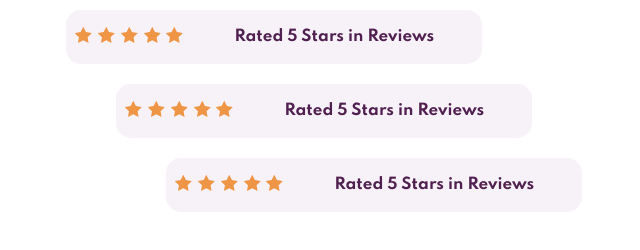
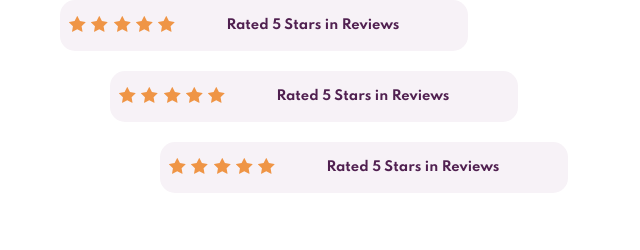
Before and after one commit to mohamedameen21/social-proof-section, a plain HTML site: page index.html in a window 1280 px wide. Shown: the whole page, without its empty margins (312-952 px from the left). Drawn offline with Linux system fonts and the light colour scheme.

Commit message:
Reviews Redifined with font size.

```diff
--- a/css/style.css
+++ b/css/style.css
@@ -13,7 +13,7 @@ html {
 body {
   font-family: "Spartan", sans-serif;
   font-size: 1.5rem;
-  margin: 10px;
+  margin: 0;
 }
 
 /* ********************************************* */
@@ -71,6 +71,8 @@ body {
     .review{
         flex-direction: row;
         width: 40%;
+        font-size: 1.3rem;
+        padding: 0.8rem 0 0.8rem 0.8rem;
     }
     .review__title{
         margin-left: 5rem;
```
